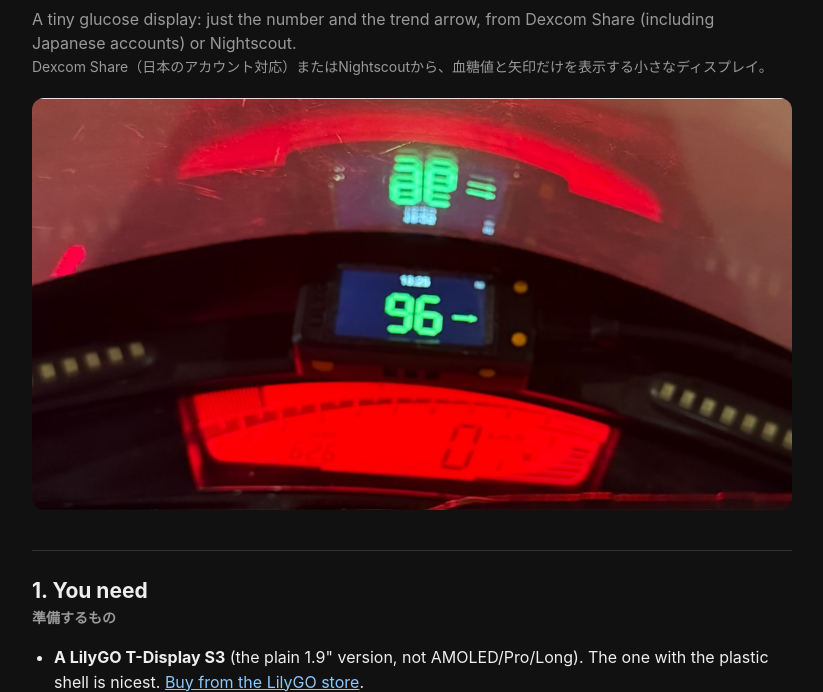
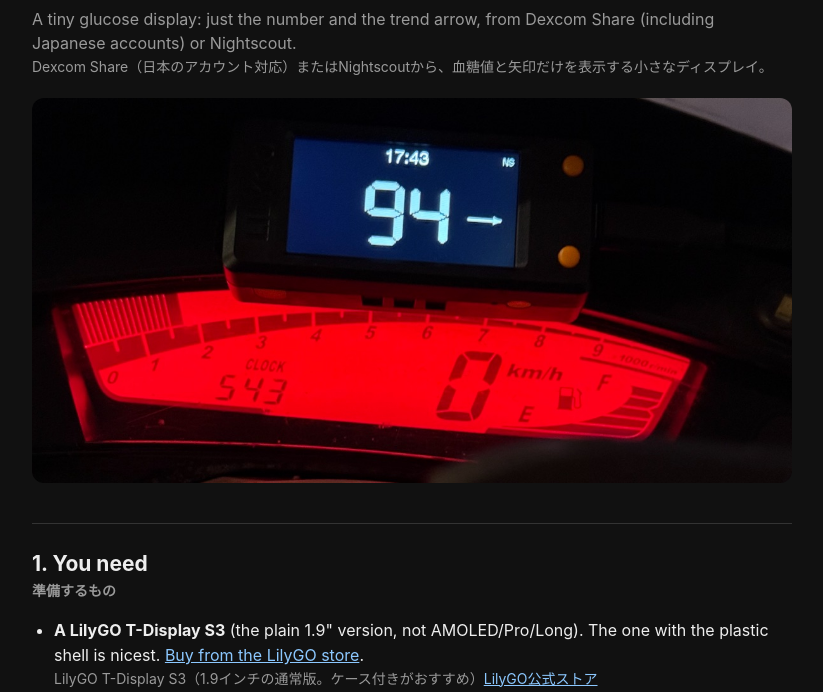
Before and after one commit to mrizzo/glucoled, a plain HTML site: page web/index.html in a window 1280 px wide. Shown: the part 72-764 px from the top of the page, without its empty margins (228-1051 px from the left). Drawn offline with Linux system fonts and the light colour scheme.

Commit message:
Installer page: new hero photo (T-Display S3 on the motorcycle dash)
Co-Authored-By: Claude Opus 5.5 <noreply@anthropic.com>

```diff
--- a/web/index.html
+++ b/web/index.html
@@ -39,7 +39,7 @@
   <p class="lead">A tiny glucose display: just the number and the trend arrow, from Dexcom Share (including
     Japanese accounts) or Nightscout.
     <span class="ja">Dexcom Share（日本のアカウント対応）またはNightscoutから、血糖値と矢印だけを表示する小さなディスプレイ。</span></p>
-  <img class="hero" src="img/tdisplay-s3.jpg" alt="Glucoled on a LilyGO T-Display S3 showing a green 96 with a flat arrow">
+  <img class="hero" src="img/hero.jpg" alt="Glucoled on a LilyGO T-Display S3 above a motorcycle's red dashboard, showing 17:43, NS and 94 with a flat arrow">
 
   <h2>1. You need <span class="ja">準備するもの</span></h2>
   <ul>
```
Also changed, not shown: web/img/hero.jpg (added), web/img/tdisplay-s3.jpg (deleted).
